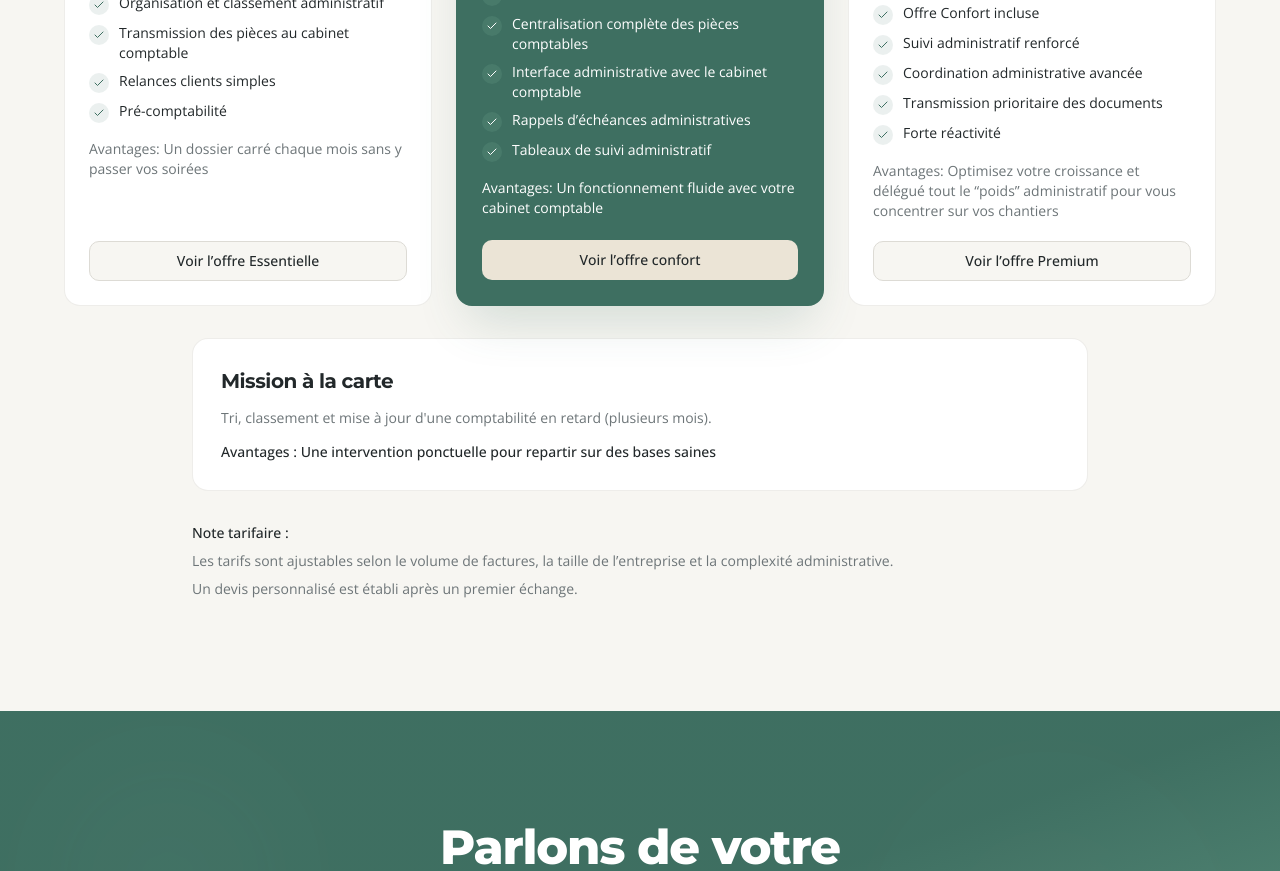
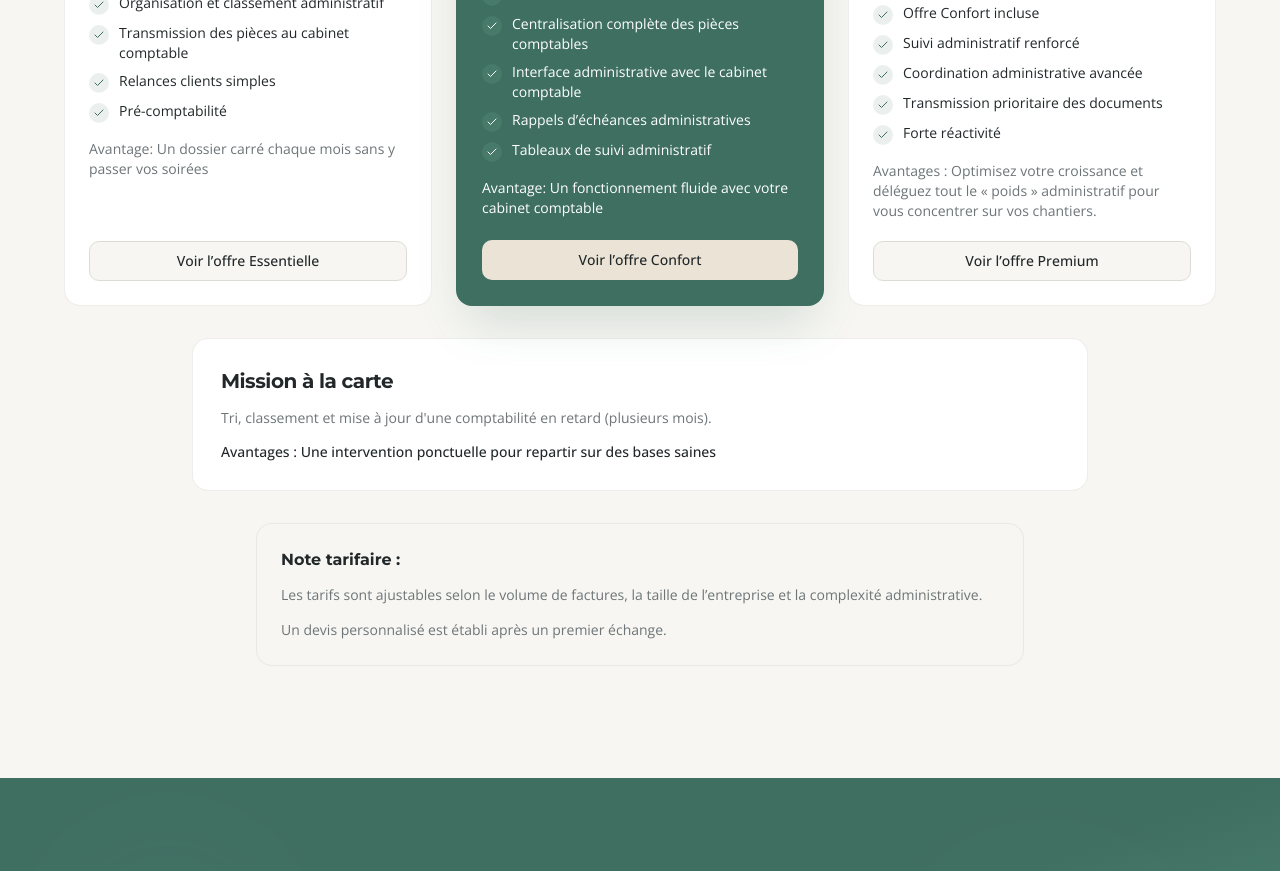
Before and after one commit to bkande1601-collab/proxi22M, a React (Vite) app in the folder zen-btp-builder-main 2/: page /offres in a window 1280 px wide. Shown: the part 800-1671 px from the top of the page. Built offline with nearby package versions, Linux system fonts and the light colour scheme.

Commit message:
Corrige libelles offres et ajuste bloc note tarifaire
Co-authored-by: bkande-alt <bkande-alt@users.noreply.github.com>

```diff
--- a/zen-btp-builder-main 2/src/pages/Accompagnement.tsx
+++ b/zen-btp-builder-main 2/src/pages/Accompagnement.tsx
@@ -68,7 +68,7 @@ const offers = [
       "Relances clients simples",
       "Pré-comptabilité",
     ],
-    benefit: "Un dossier carré chaque mois sans y passer vos soirées",
+    benefit: "Avantage: Un dossier carré chaque mois sans y passer vos soirées",
     cta: "Voir l’offre Essentielle",
   },
   {
@@ -82,8 +82,8 @@ const offers = [
       "Rappels d’échéances administratives",
       "Tableaux de suivi administratif",
     ],
-    benefit: "Un fonctionnement fluide avec votre cabinet comptable",
-    cta: "Voir l’offre confort",
+    benefit: "Avantage: Un fonctionnement fluide avec votre cabinet comptable",
+    cta: "Voir l’offre Confort",
   },
   {
     title: "PREMIUM",
@@ -97,7 +97,7 @@ const offers = [
       "Forte réactivité",
     ],
     benefit:
-      "Optimisez votre croissance et délégué tout le “poids” administratif pour vous concentrer sur vos chantiers",
+      "Avantages : Optimisez votre croissance et déléguez tout le « poids » administratif pour vous concentrer sur vos chantiers.",
     cta: "Voir l’offre Premium",
   },
 ];
@@ -362,7 +362,7 @@ const Accompagnement = () => {
                       : "text-muted-foreground"
                   }`}
                 >
-                  Avantages: {offer.benefit}
+                  {offer.benefit}
                 </p>
                 <div className="mt-auto pt-5">
                   <Button
@@ -400,7 +400,7 @@ const Accompagnement = () => {
           </motion.div>
 
           <motion.div
-            className="mt-8 p-7 rounded-2xl bg-background border border-border/60 max-w-4xl"
+            className="mt-8 p-5 md:p-6 rounded-2xl bg-background border border-border/60 max-w-3xl mx-auto"
             initial="hidden"
             whileInView="visible"
             viewport={{ once: true }}
--- a/zen-btp-builder-main 2/src/pages/Index.tsx
+++ b/zen-btp-builder-main 2/src/pages/Index.tsx
@@ -50,7 +50,6 @@ const scaleIn = {
 };
 
 const problemPoints = [
-  "Vous êtes artisan ou dirigeant dans le BTP.",
   "Votre priorité, ce sont les chantiers, les clients et les délais.",
   "Pourtant, l’administratif s’accumule : devis en retard, factures à suivre, documents à classer, échanges à gérer.",
   "Résultat : charge mentale, perte de temps et stress inutile.",
--- a/zen-btp-builder-main 2/src/pages/Offres.tsx
+++ b/zen-btp-builder-main 2/src/pages/Offres.tsx
@@ -31,7 +31,7 @@ const offers = [
       "Relances clients simples",
       "Pré-comptabilité",
     ],
-    benefit: "Un dossier carré chaque mois sans y passer vos soirées",
+    benefit: "Avantage: Un dossier carré chaque mois sans y passer vos soirées",
     highlight: false,
     cta: "Voir l’offre Essentielle",
   },
@@ -46,9 +46,9 @@ const offers = [
       "Rappels d’échéances administratives",
       "Tableaux de suivi administratif",
     ],
-    benefit: "Un fonctionnement fluide avec votre cabinet comptable",
+    benefit: "Avantage: Un fonctionnement fluide avec votre cabinet comptable",
     highlight: true,
-    cta: "Voir l’offre confort",
+    cta: "Voir l’offre Confort",
   },
   {
     title: "PREMIUM",
@@ -62,7 +62,7 @@ const offers = [
       "Forte réactivité",
     ],
     benefit:
-      "Optimisez votre croissance et délégué tout le “poids” administratif pour vous concentrer sur vos chantiers",
+      "Avantages : Optimisez votre croissance et déléguez tout le « poids » administratif pour vous concentrer sur vos chantiers.",
     highlight: false,
     cta: "Voir l’offre Premium",
   },
@@ -168,7 +168,7 @@ const Offres = () => {
                       : "text-muted-foreground"
                   }`}
                 >
-                  Avantages: {offer.benefit}
+                  {offer.benefit}
                 </p>
 
                 <div className="mt-auto pt-5">
@@ -207,18 +207,22 @@ const Offres = () => {
           </motion.div>
 
           <motion.div
-            className="mt-8 space-y-2 text-sm text-muted-foreground max-w-4xl mx-auto"
+            className="mt-8 p-5 md:p-6 rounded-2xl bg-background border border-border/60 max-w-3xl mx-auto"
             initial="hidden"
             whileInView="visible"
             viewport={{ once: true }}
             variants={fadeUp}
           >
-            <p className="font-medium text-foreground">Note tarifaire :</p>
-            <p>
+            <p className="font-heading font-bold text-foreground mb-3">
+              Note tarifaire :
+            </p>
+            <p className="text-sm text-muted-foreground leading-relaxed">
               Les tarifs sont ajustables selon le volume de factures, la taille
               de l’entreprise et la complexité administrative.
             </p>
-            <p>Un devis personnalisé est établi après un premier échange.</p>
+            <p className="text-sm text-muted-foreground leading-relaxed mt-3">
+              Un devis personnalisé est établi après un premier échange.
+            </p>
           </motion.div>
         </div>
       </section>
```
